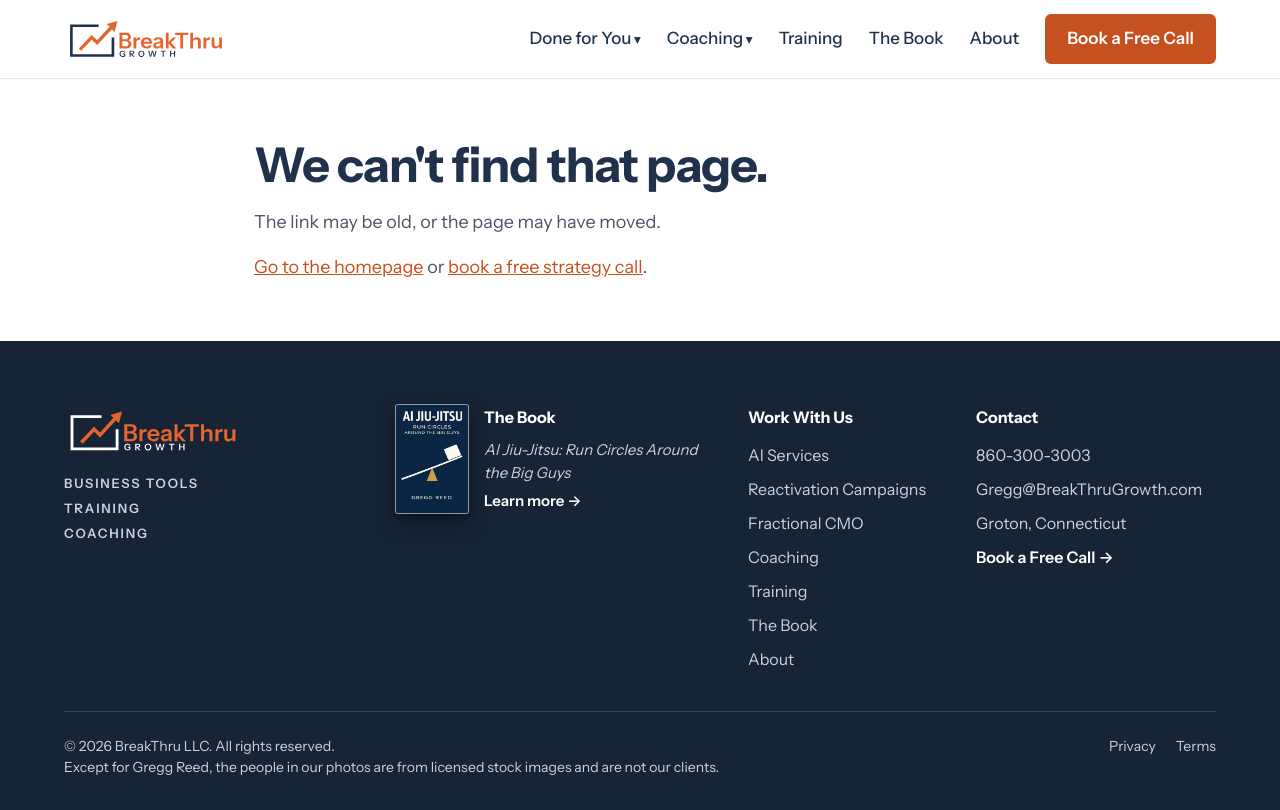
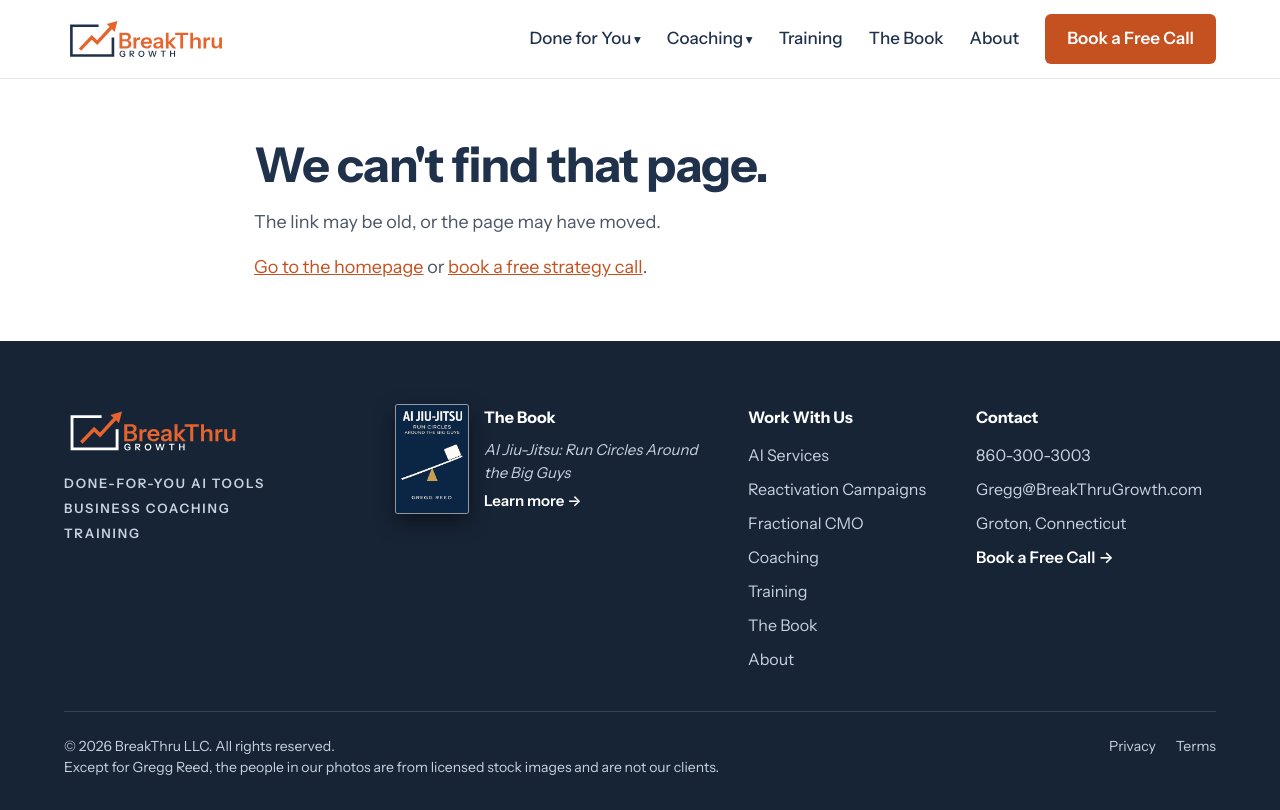
Before and after one commit to BreakThruLLC/breakthrugrowth, a plain HTML site: page 404.html in a window 1280 px wide. Drawn offline with Linux system fonts and the light colour scheme.

Commit message:
Footer tagline: Done-for-You AI Tools, Business Coaching, Training
Co-Authored-By: Claude Opus 5.5 <noreply@anthropic.com>
Claude-Session: https://claude.ai/code/session_015ACpWAwvxE3Cuy7Hm2hscd

```diff
--- a/404.html
+++ b/404.html
@@ -58,7 +58,7 @@
 <div class="cols">
 <div class="col" style="flex: 1 1 260px; min-width: 0; gap: 14px">
 <img src="/assets/img/logo-reverse.svg" alt="BreakThru Growth" width="180" height="52" style="height: 52px; width: auto; align-self: flex-start">
-<p style="margin: 0; font-size: 13px; font-weight: 600; letter-spacing: 0.14em; line-height: 1.9">BUSINESS TOOLS<br>TRAINING<br>COACHING</p>
+<p style="margin: 0; font-size: 13px; font-weight: 600; letter-spacing: 0.14em; line-height: 1.9">DONE-FOR-YOU AI TOOLS<br>BUSINESS COACHING<br>TRAINING</p>
 </div>
 <div class="col" style="flex: 1 1 280px; min-width: 0; flex-direction: row; gap: 16px; align-items: flex-start">
 <a href="/book/" style="flex: none; display: block; line-height: 0"><img src="/assets/img/ajj-cover.png" alt="About the book AI Jiu-Jitsu" width="72" height="108" loading="lazy" style="width: 72px; height: auto; flex: none"></a>
```
Also changed, not shown: about/index.html (+1 -1 lines), ai-services/index.html (+1 -1 lines), book/index.html (+1 -1 lines), coaching/index.html (+1 -1 lines), fractional/index.html (+1 -1 lines), index.html (+1 -1 lines), missed-calls/index.html (+1 -1 lines), privacy/index.html (+1 -1 lines), reactivation/index.html (+1 -1 lines), start/index.html (+1 -1 lines), terms/index.html (+1 -1 lines), training/index.html (+1 -1 lines).
